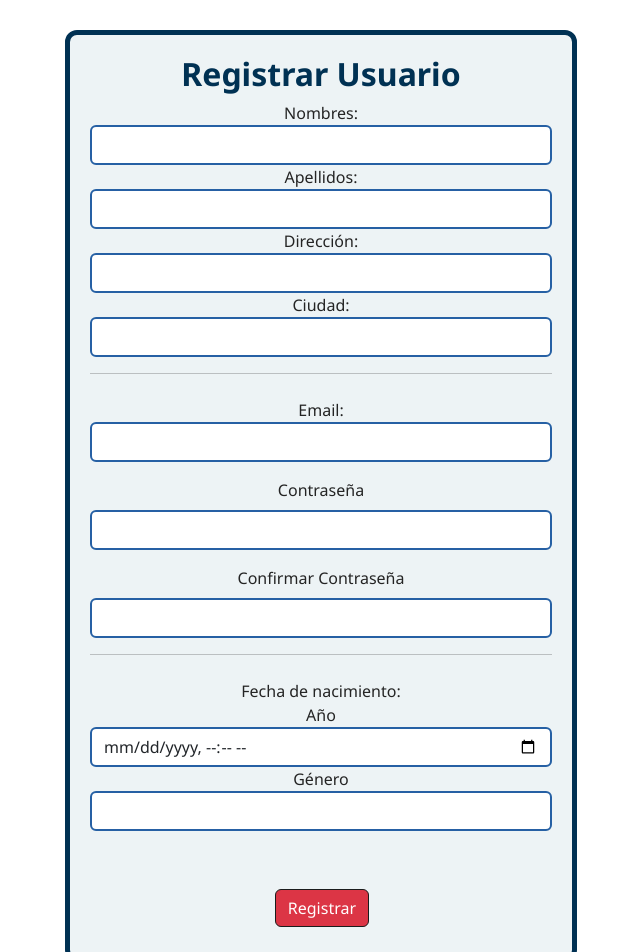
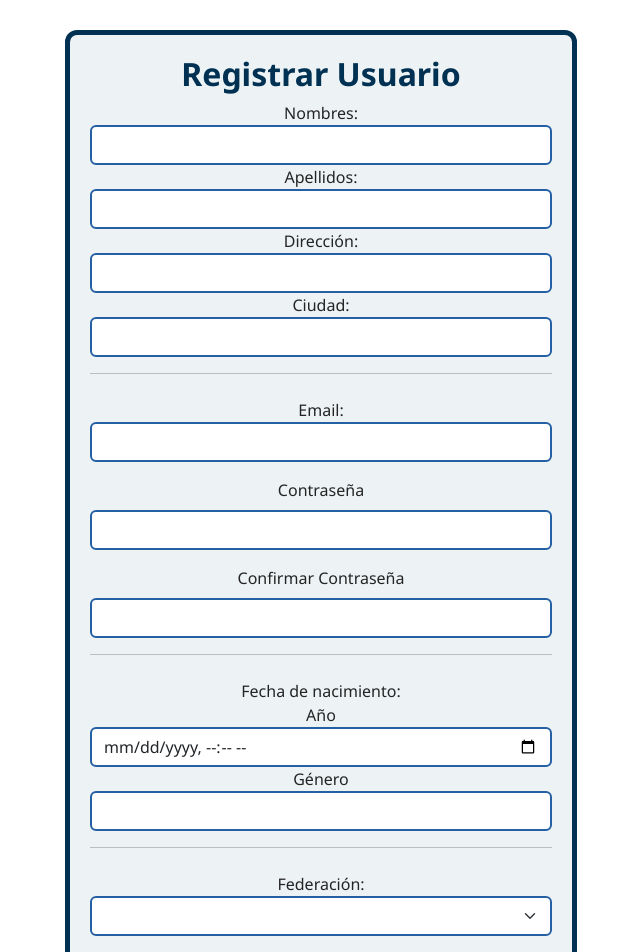
Before and after one commit to KenllyChacon/proyecto_aname_front-prueba, a Vue app: page /registro in a window 1280 px wide. Shown: the top 952 px of the page, without its empty margins (319-959 px from the left). Built offline with nearby package versions, Linux system fonts and the light colour scheme.

Commit message:
federacion en registro

```diff
--- a/src/pages/Negocio/UsuarioRegistrar.vue
+++ b/src/pages/Negocio/UsuarioRegistrar.vue
@@ -59,6 +59,19 @@
         <select v-model="genero" class="form-control bordeCaja" id="gender" name="gender" required>
           <option value="Masculino">Masculino</option>
           <option value="Femenino">Femenino</option>
+        </select>
+      </div>
+
+      <hr class="mb-4">
+
+      <div>
+        <label for="" id="labelSup">Federación: </label>
+        <select class="form-select bordeCaja" aria-label="Seleccionar campeonato" style="color: #000000;"
+          v-model="federacion">
+          <option v-for="opcion3 in listaAsociaciones" :key="opcion3.id" :value="opcion3.id">{{
+            opcion3.nombre
+          }}
+          </option>
         </select>
       </div>
 
```
